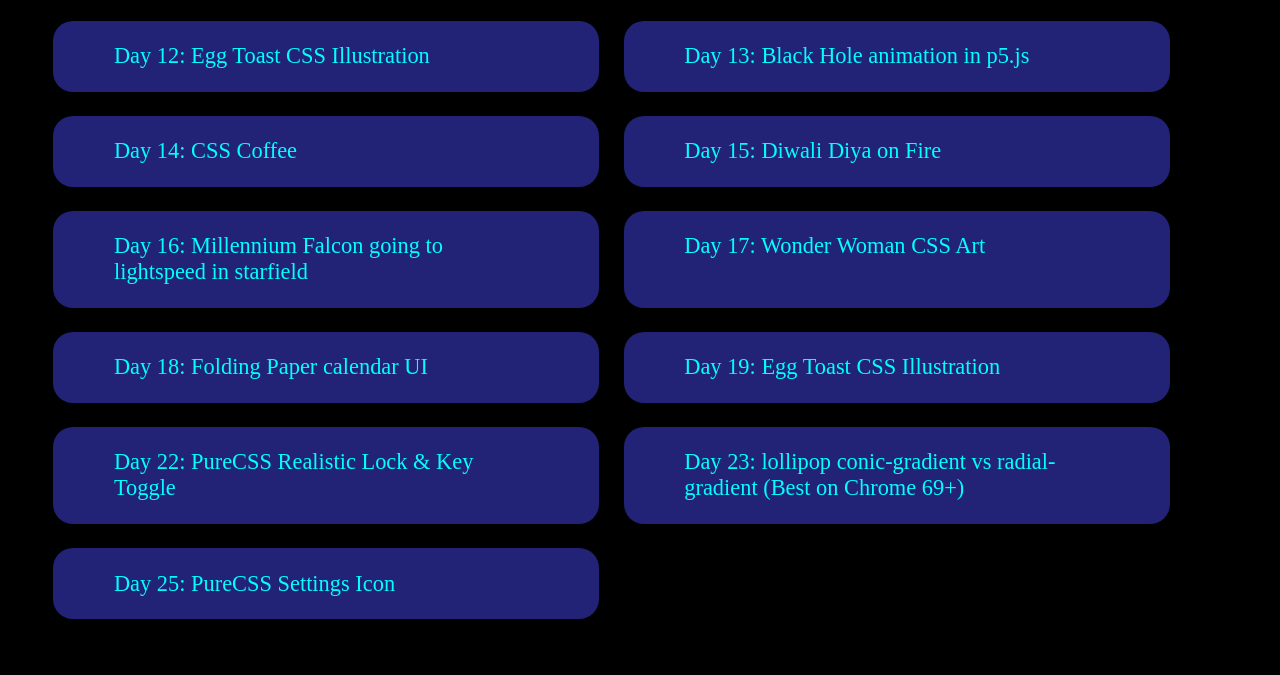
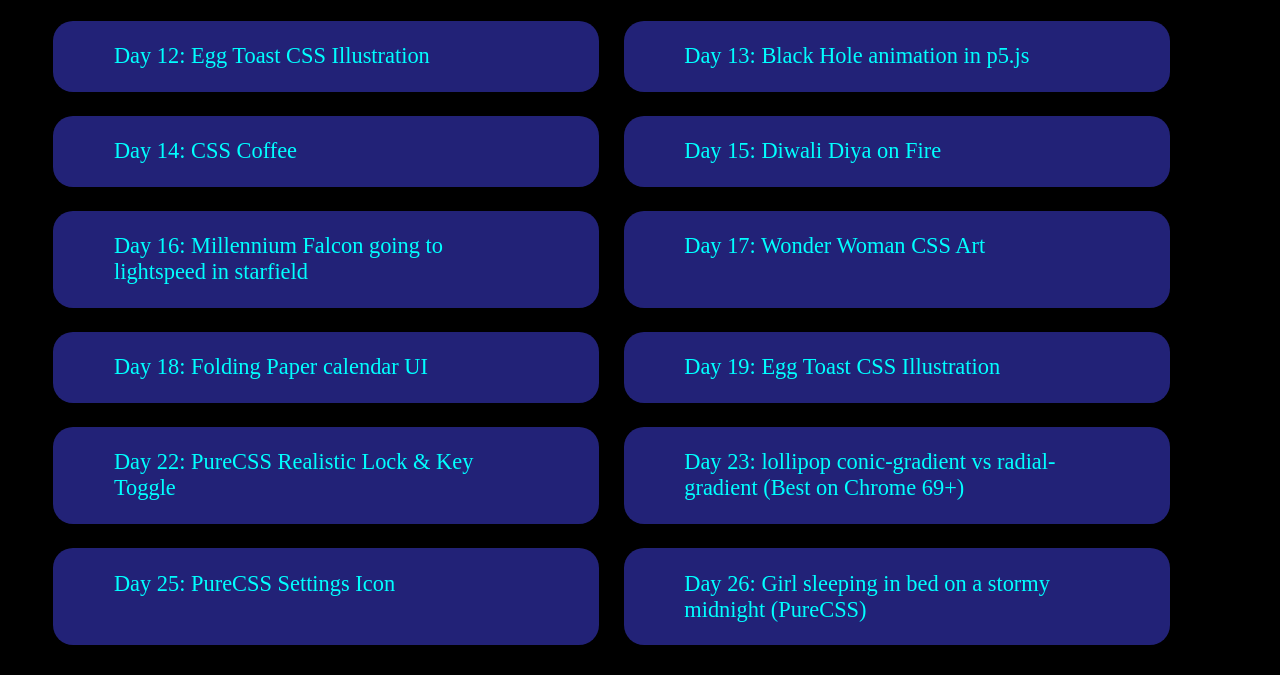
Before and after one commit to rajatkantinandi/Codevember-2018, a plain HTML site: page index.html in a window 1280 px wide. Shown: the part 742-1417 px from the top of the page. Drawn offline with Linux system fonts and the light colour scheme.

Commit message:
Added day 26

```diff
--- a/index.html
+++ b/index.html
@@ -215,6 +215,13 @@
           >
         </p>
       </li>
+      <li>
+        <p>
+          <a target="_blank" href="/Codevember-2018/Day26-Bed/"
+            >Day 26: Girl sleeping in bed on a stormy midnight (PureCSS)</a
+          >
+        </p>
+      </li>
     </ul>
     <blockquote>
       <p>
```
Also changed, not shown: 1 other file.
